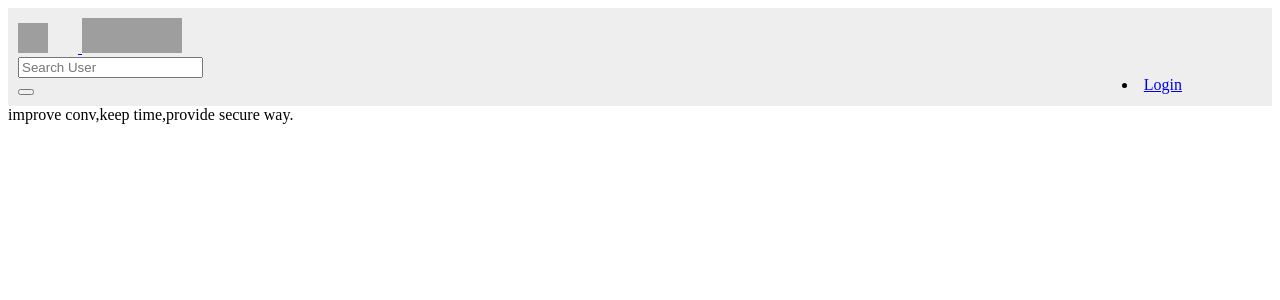
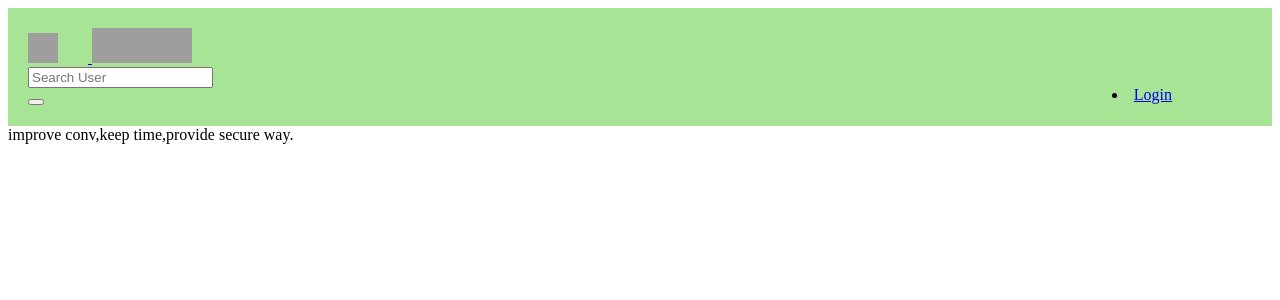
Before and after one commit to umurangamirwa/instagram, a Django app: template online_media/templates/navbar.html in a window 1280 px wide. Shown: the top 300 px of the page. Run offline with Django 3.2, Linux system fonts and the light colour scheme; the template is opened without the code that fills it, so the values that code supplies are empty; some libraries are stand-ins or nearby versions; grey boxes are pictures that could not be loaded.

Commit message:
add style in index

```diff
--- a/online_media/templates/index.html
+++ b/online_media/templates/index.html
@@ -32,7 +32,7 @@
 <h2>Card</h2>
  {% for picture in pic_posts%}
 <div class="card" style="margin-left: 200px; margin-top: 80px">
-  <div class="container" style="border-top: 1px solid #EEEEEE; width: 515px; height: 100px"><br><br>
+  <div class="container" style="border-top: 1px solid rgb(204, 250, 161); width: 515px; height: 100px"><br><br>
       <h2><!-- {{picture.user}} --></h2>
       <img src="{{picture.picture.url}}" class="master-card" style="width:100px;height:100px;border-radius:50%;padding:15px; margin-top: -60px"><strong style="margin-top: 60px"><a style="color: black" href="{% url 'profile' %}">{{pic.user}}</strong>
   </div>
@@ -41,7 +41,7 @@
 <div class="container" style="margin: 50px">
 <div class="row">
   <div class="col-md-3">
-    <i onclick="myFunction(this)" class="fa fa-heart" style="font-size:28px;  background-color: white ; margin-top: -200px; margin-left: -30px"></i>
+    <i onclick="myFunction(this)" class="fa fa-heart" style="font-size:28px;  background-color: rgb(204, 250, 161) ; margin-top: -200px; margin-left: -30px"></i>
      <a href="{% url 'comment' id=picture.pk %} "><i class="fa fa-comment-o" style="font-size:24px; margin-left: 20px"></i></a>
   </div>
 
--- a/online_media/templates/navbar.html
+++ b/online_media/templates/navbar.html
@@ -11,12 +11,12 @@
 </head>
 
 <body>
-
-    <nav class="navbar navbar-default navbar-fixed-top " style="background-color:#EEEEEE; border:#EEEEEE; padding:10px;">
+    <div class="jumbstron">
+    <nav class="navbar navbar-default navbar-fixed-top " style="background-color:rgb(168, 228, 150); border:rgb(168, 228, 150); padding:20px;">
         <div class="container-fluid">
             <div class="col-xs-12 col-sm-12 col-md-3 col-lg-3 col-xl-3">
                 <a href="{% url 'timeline' %}">
-                    <img style="height:30px; width:30px; margin-right: 30px;" src="https://seeklogo.com/images/I/instagram-new-2016-glyph-logo-84CB825424-seeklogo.com.png">
+                    <img style="height:30px; width:30px; margin-right: 30px;" src="https://cdn.pixabay.com/photo/2016/08/09/17/52/instagram-1581266_960_720.jpg">
                 </a>
 
                 <a href="{% url 'timeline' %}">
@@ -42,10 +42,6 @@
              </div>
 
   <div class="col-xs-12 col-sm-12 col-md-3 col-lg-3 col-xl-3">
-      <!-- <a href="{% url 'profile' %}" id="mediaTitle" style="color: black; margin-right:20px; font-size:25px;"><span class="glyphicon glyphicon-user"></span></a>
-      <a href="{% url 'profile' %}" id="mediaTitle" style=" color: black;margin-right:20px;font-size:25px;"><span class="glyphicon glyphicon-heart-empty"></span></a>
-      <a href="{% url 'profile' %}"> <i class="fa fa-compass" style="font-size:36px;color:black" href="{% url 'profile' %}"></i></a>  -->
-
     <div class="col-sm-3 " style="float: right; margin-top: -20px; margin-right: 80px">
             {% if user.is_authenticated %}
             <ul>
@@ -84,6 +80,7 @@
         </div>
 
     </nav>
+    </div>
 </body>
 
 </html>
```
Also changed, not shown: online_media/templates/upload_profile.html (+16 -0 lines).
